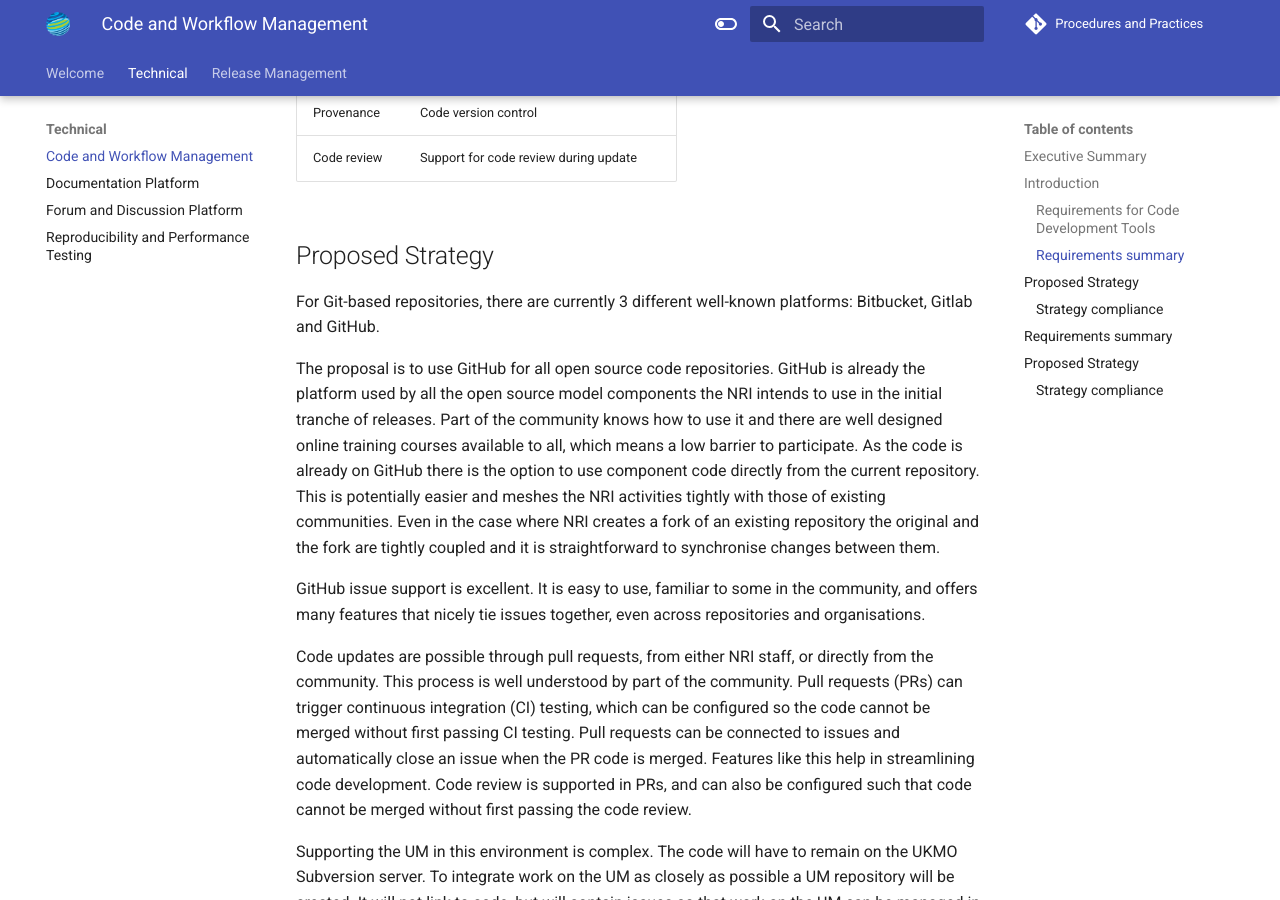
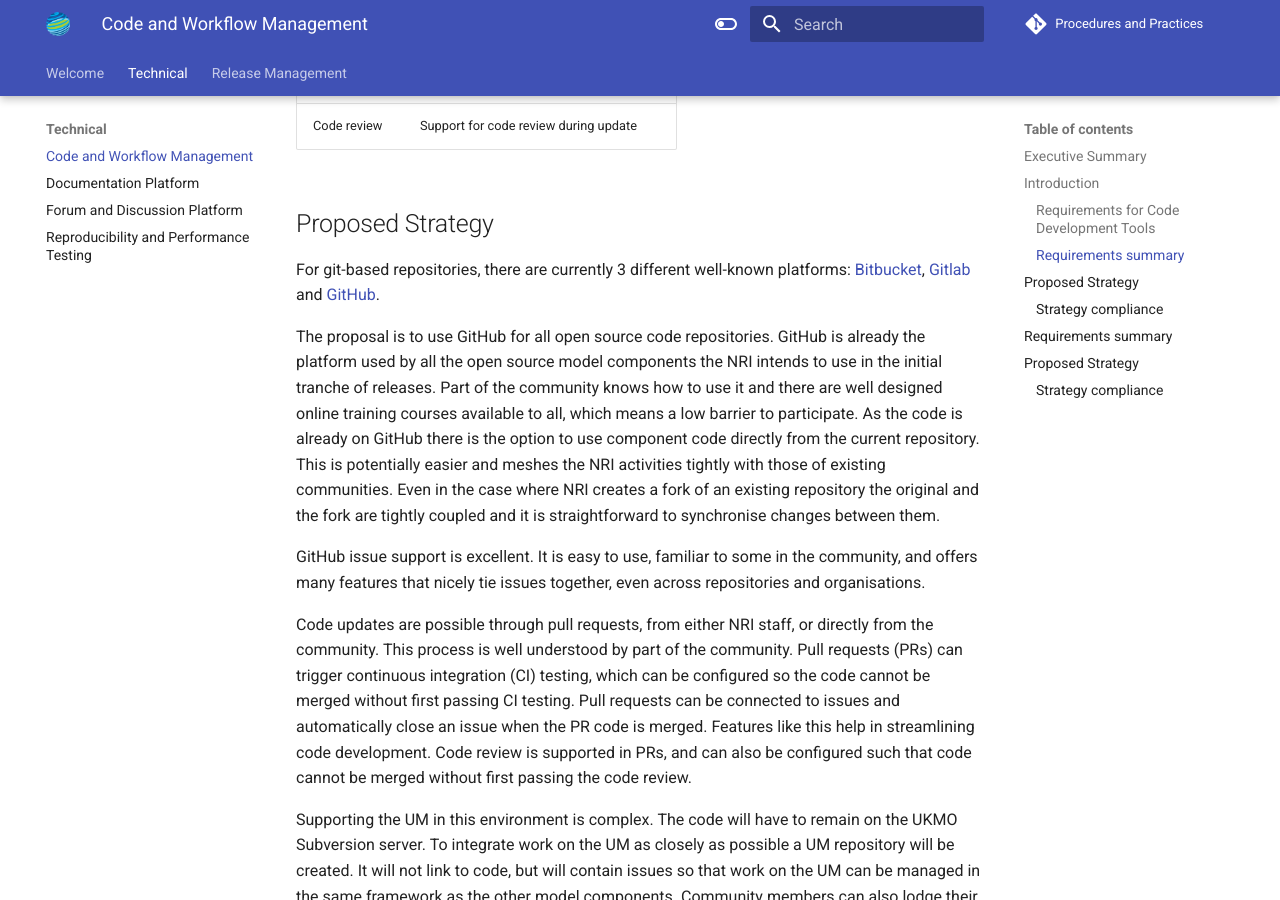
Before and after one commit to ACCESS-NRI/procedures-and-practices, an MkDocs documentation site: the page built from docs/technical/code_and_workflow_platform_strategy.md, in a window 1280 px wide and 900 px high, scrolled down 4029 px. Built offline with MkDocs 1.6.1 and Material for MkDocs 9.7.7, drawn with Linux system fonts in a browser that asks for light colours; comment, search, counter and statistics services are not loaded; part of the change alters nothing that is shown; some of the changed text lies outside the part shown.

```diff
--- a/docs/technical/code_and_workflow_platform_strategy.md
+++ b/docs/technical/code_and_workflow_platform_strategy.md
@@ -56,20 +56,15 @@ between the NRI and stakeholders. This leads to some fundamental guiding
 principles:
 
 -   Open and transparent
-
 -   Responsive to community needs
 
 Trust in the work of the NRI is essential. Trust can be engendered by
 the following approaches:
 
 -   Best practice software development
-
 -   Well tested, validated and reproducible models
-
 -   Full provenance of models and model output
-
 -   Well supported products
-
 -   On time release delivery
 
 ### Requirements for Code Development Tools
@@ -151,8 +146,8 @@ accessible by the whole community and easy to learn and operate.
 
 ## Proposed Strategy
 
-For Git-based repositories, there are currently 3 different well-known
-platforms: Bitbucket, Gitlab and GitHub.
+For git-based repositories, there are currently 3 different well-known
+platforms: [Bitbucket](https://bitbucket.org), [Gitlab](https://gitlab.org) and [GitHub](https://github.com).
 
 The proposal is to use GitHub for all open source code repositories.
 GitHub is already the platform used by all the open source model
@@ -271,4 +266,4 @@ planning and burndown charts for tracking spring progress.
 
 ### Strategy compliance
 
-See Executive summary above.
+See [Executive summary](#executive-summary) above.
```
